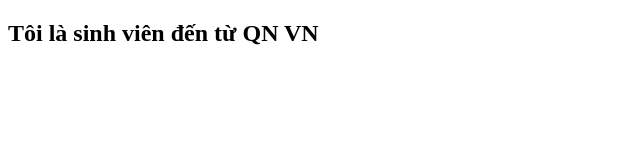
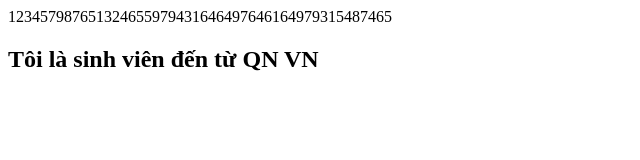
Before and after one commit to tritran2212/demoGit, a plain HTML site: page index.html in a window 1280 px wide. Shown: the whole page, without its empty margins (0-640 px from the left). Drawn offline with nearby package versions, Linux system fonts and the light colour scheme.

Commit message:
test branch

```diff
--- a/index.html
+++ b/index.html
@@ -8,7 +8,9 @@
 </head>
 <body>
     <header></header>
-    <section class="banner"></section>
+    <section class="banner">
+        123457987651324655979431646497646164979315487465
+    </section>
     <section class="product"></section>
     <footer></footer>
 
```
